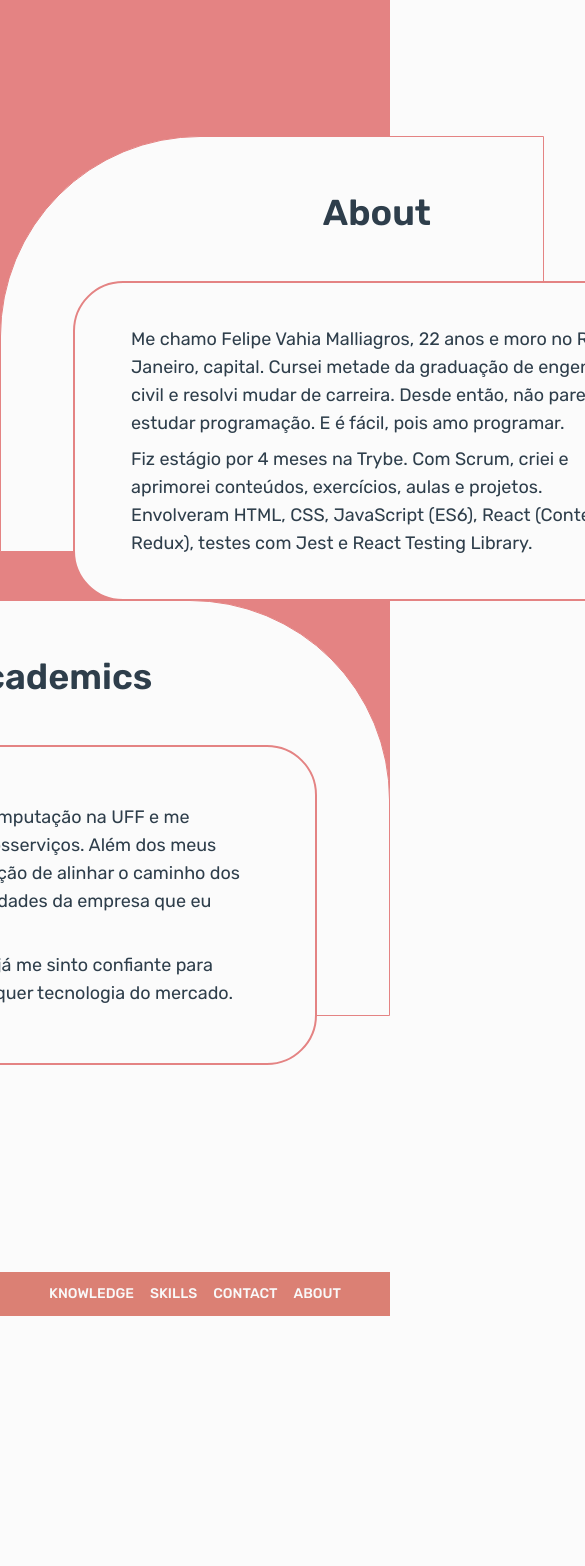
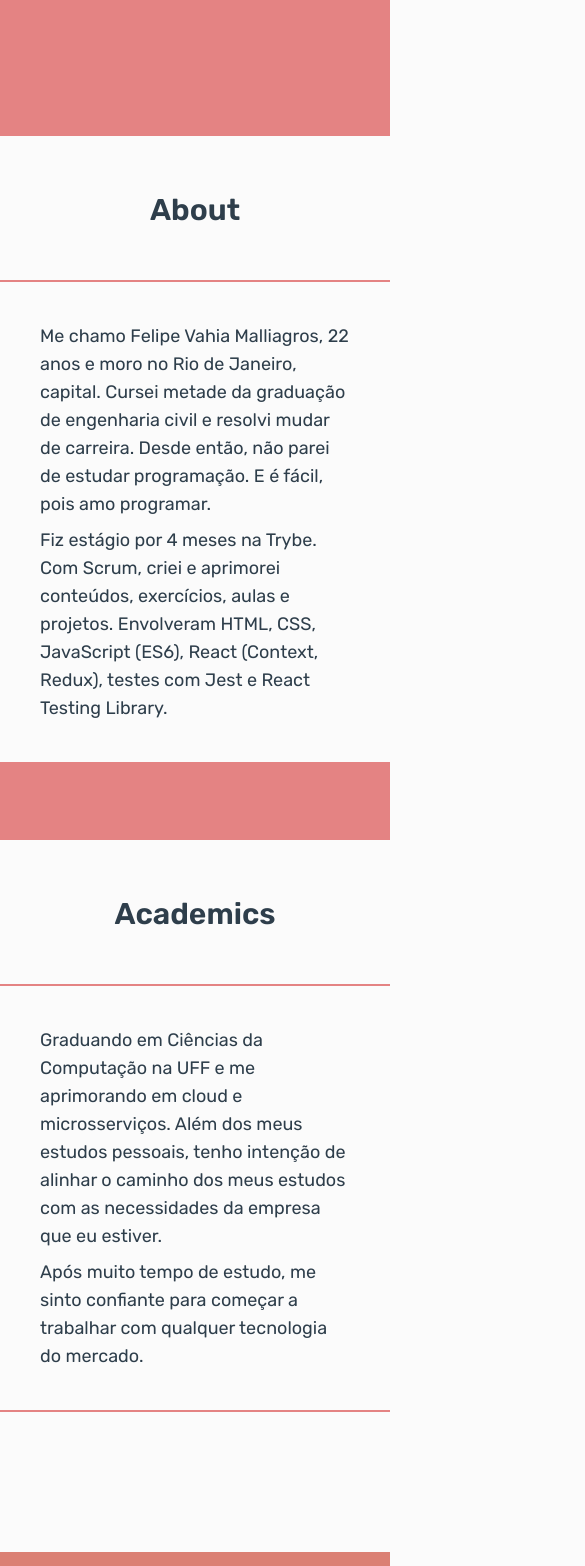
Before and after one commit to felipemalli/portfolio, a React (Vite) app: page / in a window 390 px wide. Shown: the part 1940-3506 px from the top of the page, 585 px wide, since content can reach past the window. Before the commit the page ends 3256 px from the top, so only its background shows below. Built offline with nearby package versions, Linux system fonts and the light colour scheme.

Commit message:
style: add responsivity to about with mobile

```diff
--- a/src/pages/LandingPage.tsx
+++ b/src/pages/LandingPage.tsx
@@ -18,39 +18,39 @@ export const LandingPage: React.FC = () => {
             <ContentCardSection />
           </motion.div>
           <img src="src/assets/background/circle.svg" className='absolute -top-[70%] left-[65%] 2xl:-top-[110%] -z-10 scale-125 invisible xl:visible' alt='Background circle'></img>
-          {/* <img src="src/assets/background/circle.svg" className='absolute opacity-80 -top-[70%] left-[70%] 2xl:-top-[80%] -z-10 scale-125 invisible xl:visible' alt='Background circle'></img> */}
         </article>
-        <div className='absolute -z-10 bg-[#E48383] mt-48 w-screen h-[60rem]'/>
-        <article className='w-fill md:mx-16 2xl:w-[89.938rem] 2xl:m-auto'>
-          <section className='relative w-full mt-96 container'>
-            <aside className='flex justify-start'>
+        <div className='absolute -z-10 bg-[#E48383] mt-48 w-screen h-[71rem] 2xl:h-[60rem]'/>
+        <article className='lg:mx-16 2xl:w-[89.938rem] 2xl:m-auto'>
+          <section className='relative w-full mt-96 2xl:container'>
+            <aside className='flex justify-center lg:justify-start'>
               <InViewDiv translation='translateX(-400px)'>
-                <div className='flex relative container w-[544px] right-0 h-[416px] rounded-tl-[200px] bg-[#fbfbfb] border border-[#E48383] text-[#2E3E4B]'>
-                  <h2 className='absolute top-14 font-semibold text-4xl right-28'>
+                <div className='flex relative lg:container w-screen lg:w-[544px] h-[416px] lg:rounded-tl-[200px] bg-[#fbfbfb] lg:border border-[#E48383] text-[#2E3E4B]'>
+                  <h2 className='absolute top-14 font-semibold text-3xl lg:text-4xl right-1/2 translate-x-1/2 lg:translate-x-0 lg:right-28'>
                 About
                   </h2>
-                  <div className='absolute flex flex-col items-center justify-center p-14 left-[72px] top-36 w-[628px] h-[320px] bg-[#fbfbfb] border-2 border-[#E48383] rounded-[50px] text-lg'>
-                    <p>Me chamo Felipe Vahia Malliagros, 22 anos e moro no Rio de Janeiro, capital. Cursei metade da graduação de engenharia civil e resolvi mudar de carreira. Desde então, não parei de estudar programação. E é fácil, pois amo programar.
+                  <div id='about' className='absolute flex flex-col items-center justify-center w-screen p-10 md:p-14 left-1/2 -translate-x-1/2 lg:translate-x-0 lg:left-[72px] top-36 w md:w-[628px] md:h-[320px] bg-[#fbfbfb] border-t-2 md:border-2 border-[#E48383] md:rounded-[50px] text-lg'>
+                    <p>
+                      Me chamo Felipe Vahia Malliagros, 22 anos e moro no Rio de Janeiro, capital. Cursei metade da graduação de engenharia civil e resolvi mudar de carreira. Desde então, não parei de estudar programação. E é fácil, pois amo programar.
                     </p>
                     <p className='mt-2'>
-                    Fiz estágio por 4 meses na Trybe. Com Scrum, criei e aprimorei conteúdos, exercícios, aulas e projetos. Envolveram HTML, CSS, JavaScript (ES6), React (Context, Redux), testes com Jest e React Testing Library.
+                      Fiz estágio por 4 meses na Trybe. Com Scrum, criei e aprimorei conteúdos, exercícios, aulas e projetos. Envolveram HTML, CSS, JavaScript (ES6), React (Context, Redux), testes com Jest e React Testing Library.
                     </p>
                   </div>
                 </div>
               </InViewDiv>
             </aside>
-            <aside className='flex justify-end'>
+            <aside className='flex justify-center lg:justify-end'>
               <InViewDiv>
-                <div className='flex relative container w-[544px] right-0 mt-12 h-[416px] rounded-tr-[200px] bg-[#fbfbfb] border border-[#E48383] text-[#2E3E4B]'>
-                  <h2 className='absolute top-14 font-semibold text-4xl left-28'>
-                Academics
+                <div className='flex relative lg:container w-screen lg:w-[544px] h-[416px] lg:rounded-tr-[200px] bg-[#fbfbfb] lg:border border-[#E48383] text-[#2E3E4B] mt-72 sm:mt-56 2xl:mt-12 mb-10 sm:mb-0'>
+                  <h2 className='absolute top-14 font-semibold text-3xl lg:text-4xl left-1/2 -translate-x-1/2 lg:translate-x-0 lg:left-28'>
+                    Academics
                   </h2>
-                  <div className='absolute flex flex-col items-center justify-center p-14 right-[72px] top-36 w-[628px] h-[320px] bg-[#fbfbfb] border-2 border-[#E48383] rounded-[50px] text-lg'>
+                  <div className='absolute flex flex-col items-center justify-center w-screen p-10 md:p-14 right-1/2 translate-x-1/2 lg:translate-x-0 lg:right-[72px] top-36 md:w-[628px] md:h-[320px] bg-[#fbfbfb] border-y-2 md:border-2 border-[#E48383] md:rounded-[50px] text-lg'>
                     <p>
-                  Graduando em Ciências da Computação na UFF e me aprimorando em cloud e microsserviços. Além dos meus estudos pessoais, tenho intenção de alinhar o caminho dos meus estudos com as necessidades da empresa que eu estiver.
+                      Graduando em Ciências da Computação na UFF e me aprimorando em cloud e microsserviços. Além dos meus estudos pessoais, tenho intenção de alinhar o caminho dos meus estudos com as necessidades da empresa que eu estiver.
                     </p>
                     <p className='mt-2'>
-                    Após muito tempo de estudo, já me sinto confiante para começar a trabalhar com qualquer tecnologia do mercado.
+                      Após muito tempo de estudo, me sinto confiante para começar a trabalhar com qualquer tecnologia do mercado.
                     </p>
                   </div>
                 </div>
```
